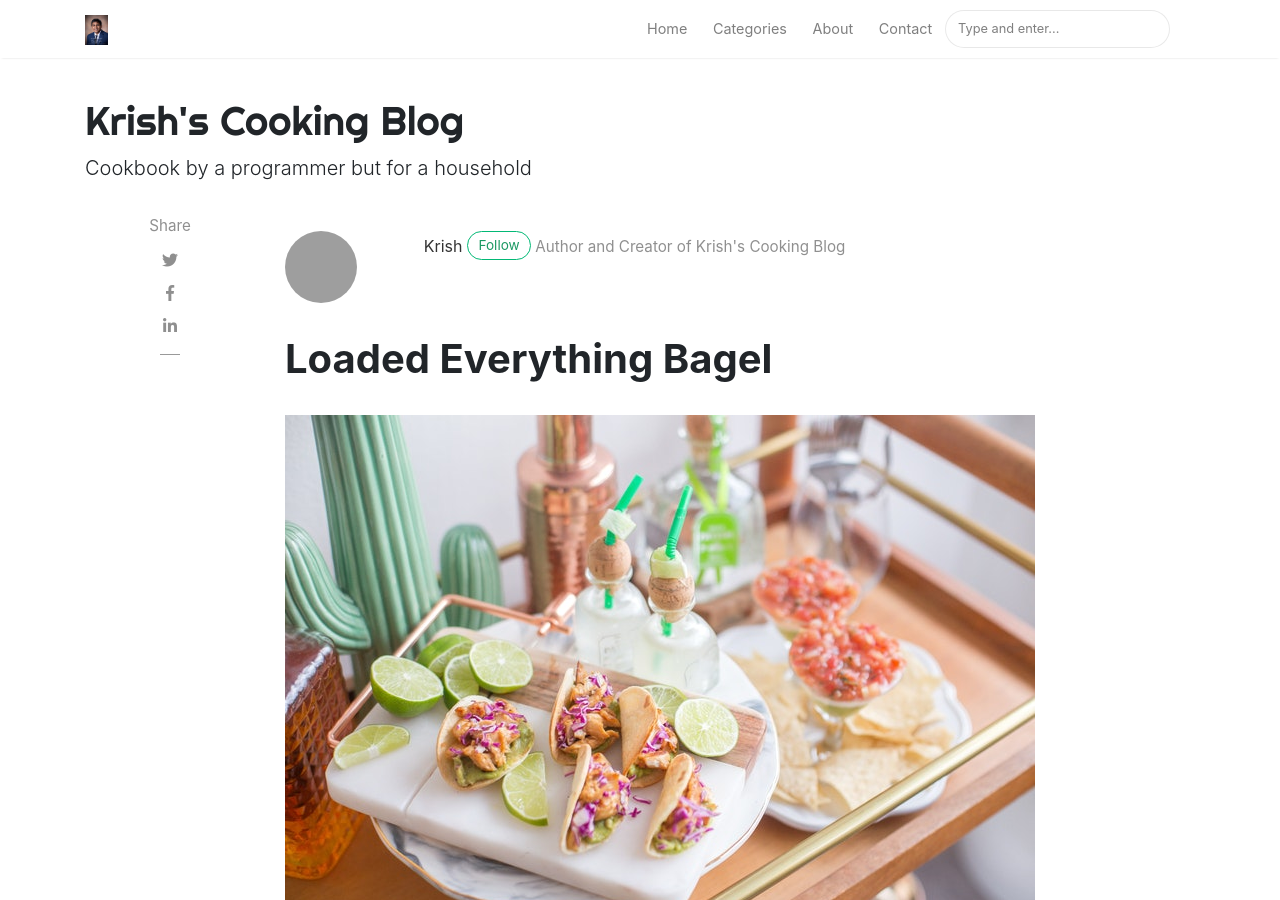
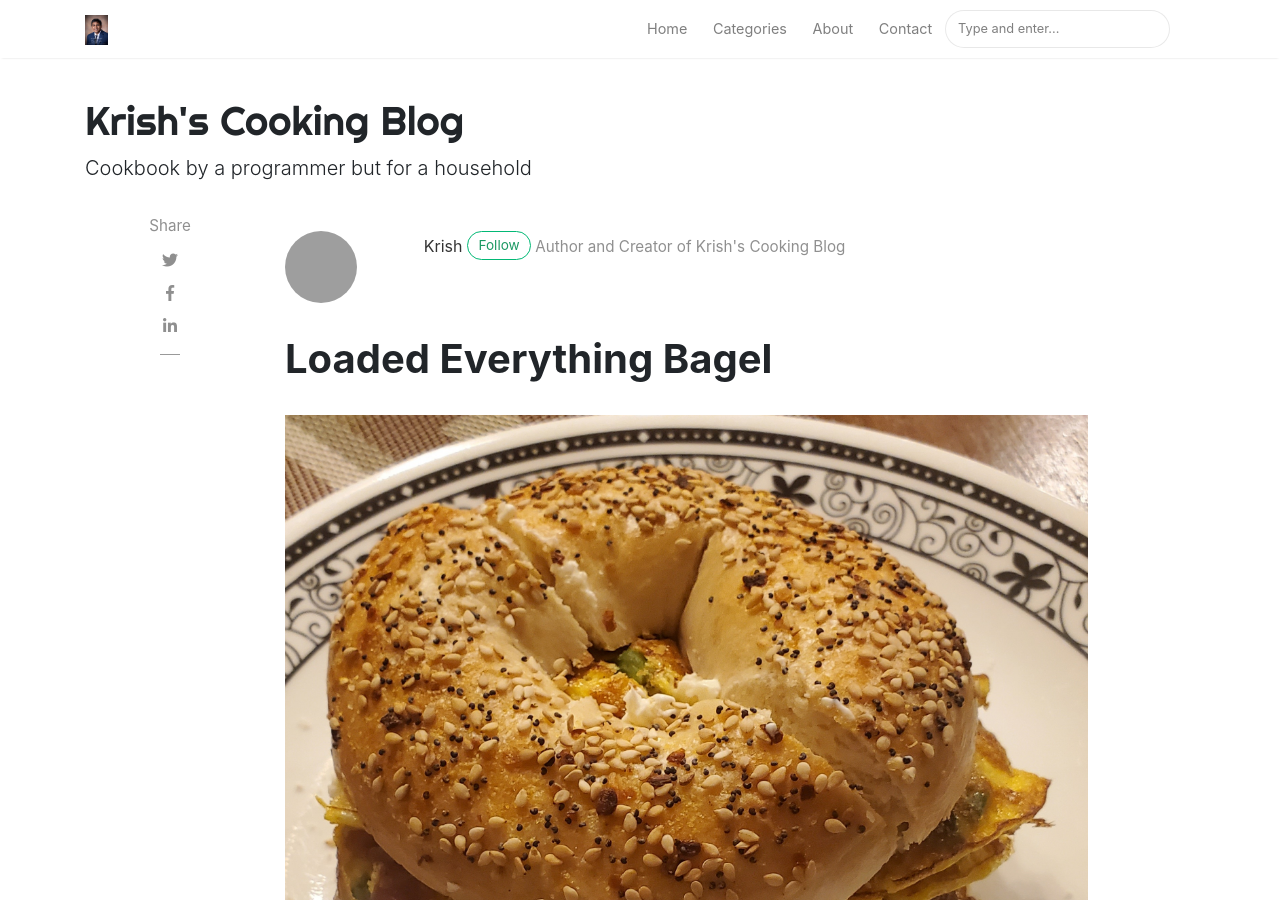
Before and after one commit to krish-shahh/cooking-blog, a Jekyll site: the page built from _posts/2018-01-11-egg-everything-bagel.md, in a window 1280 px wide and 900 px high. Built offline with Jekyll 4.4.1, drawn with Linux system fonts in a browser that asks for light colours; nearby versions of some CDN libraries; comment, search, counter and statistics services are not loaded; grey boxes are pictures that could not be loaded.

Commit message:
Update 2018-01-11-egg-everything-bagel.md

```diff
--- a/_posts/2018-01-11-egg-everything-bagel.md
+++ b/_posts/2018-01-11-egg-everything-bagel.md
@@ -4,7 +4,7 @@ title:  "Loaded Everything Bagel"
 author: krish
 categories: [ Breakfast ]
 tags: [bagel, eggs]
-image: assets/images/11.jpg
+image: assets/images/loaded-everything-bagel.jpg
 description: "My version of a Loaded Everything Bagel what I usually make for my younger brother."
 featured: true
 ---
```
